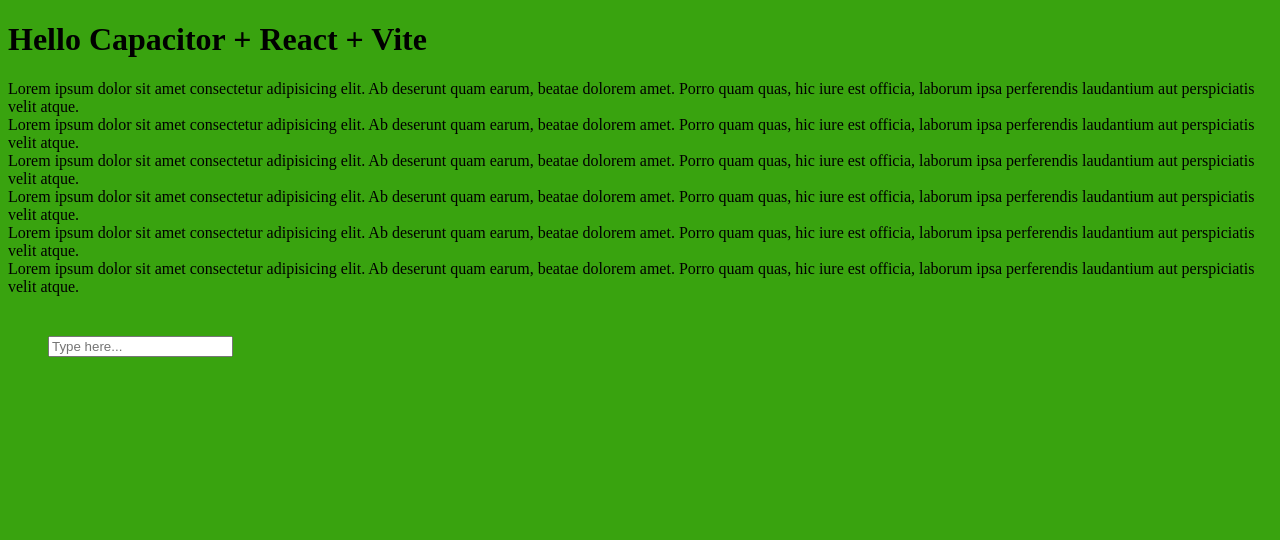
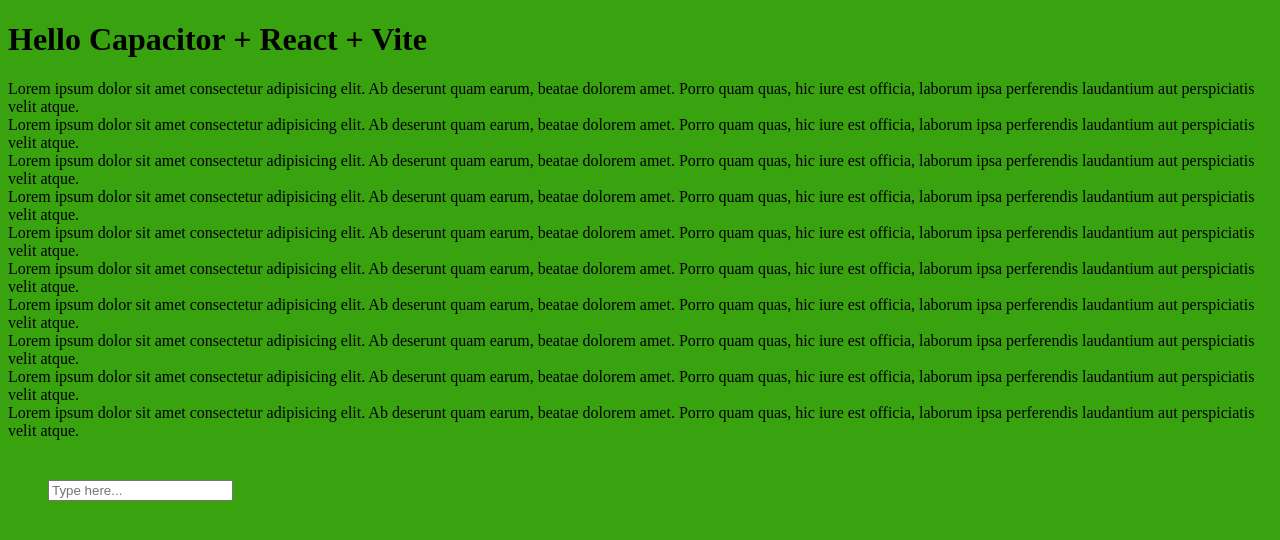
Before and after one commit to Toto5931/app-mini, a React (Vite) app: page / in a window 1280 px wide. Shown: the top 540 px of the page. Built offline with nearby package versions, Linux system fonts and the light colour scheme; what @capacitor-community/safe-area would draw is missing.

Commit message:
improved safe area with header

```diff
--- a/src/App.css
+++ b/src/App.css
@@ -1,7 +1,14 @@
 html{
     padding-left:  var(--safe-area-inset-left);
     padding-right:  var(--safe-area-inset-right);
-    padding-top:  var(--safe-area-inset-top);
     padding-bottom:  var(--safe-area-inset-bottom);
     background-color: rgb(57, 163, 15);
 }
+
+.header {
+  height: var(--safe-area-inset-top);
+  background-color: rgb(57, 163, 15);
+  position: sticky;
+  top: 0;
+  z-index: 10;
+}
--- a/src/App.jsx
+++ b/src/App.jsx
@@ -4,7 +4,8 @@
 
 function App() {
 
-  return (
+  return (<>
+     <div className="header"></div>
     <div id="myApp">
     <h1>Hello Capacitor + React + Vite</h1>
 
@@ -14,8 +15,12 @@
         <div>Lorem ipsum dolor sit amet consectetur adipisicing elit. Ab deserunt quam earum, beatae dolorem amet. Porro quam quas, hic iure est officia, laborum ipsa perferendis laudantium aut perspiciatis velit atque.   </div>
     <div>Lorem ipsum dolor sit amet consectetur adipisicing elit. Ab deserunt quam earum, beatae dolorem amet. Porro quam quas, hic iure est officia, laborum ipsa perferendis laudantium aut perspiciatis velit atque.         </div>
     <div>Lorem ipsum dolor sit amet consectetur adipisicing elit. Ab deserunt quam earum, beatae dolorem amet. Porro quam quas, hic iure est officia, laborum ipsa perferendis laudantium aut perspiciatis velit atque.      </div>
+    <div>Lorem ipsum dolor sit amet consectetur adipisicing elit. Ab deserunt quam earum, beatae dolorem amet. Porro quam quas, hic iure est officia, laborum ipsa perferendis laudantium aut perspiciatis velit atque.      </div>
+    <div>Lorem ipsum dolor sit amet consectetur adipisicing elit. Ab deserunt quam earum, beatae dolorem amet. Porro quam quas, hic iure est officia, laborum ipsa perferendis laudantium aut perspiciatis velit atque.      </div>
+    <div>Lorem ipsum dolor sit amet consectetur adipisicing elit. Ab deserunt quam earum, beatae dolorem amet. Porro quam quas, hic iure est officia, laborum ipsa perferendis laudantium aut perspiciatis velit atque.      </div>
+    <div>Lorem ipsum dolor sit amet consectetur adipisicing elit. Ab deserunt quam earum, beatae dolorem amet. Porro quam quas, hic iure est officia, laborum ipsa perferendis laudantium aut perspiciatis velit atque.      </div>
     <div style={{margin:"40px"}}><input type="text" placeholder="Type here..." /></div>
-</div>
+</div></>
   );
 
 }
```
